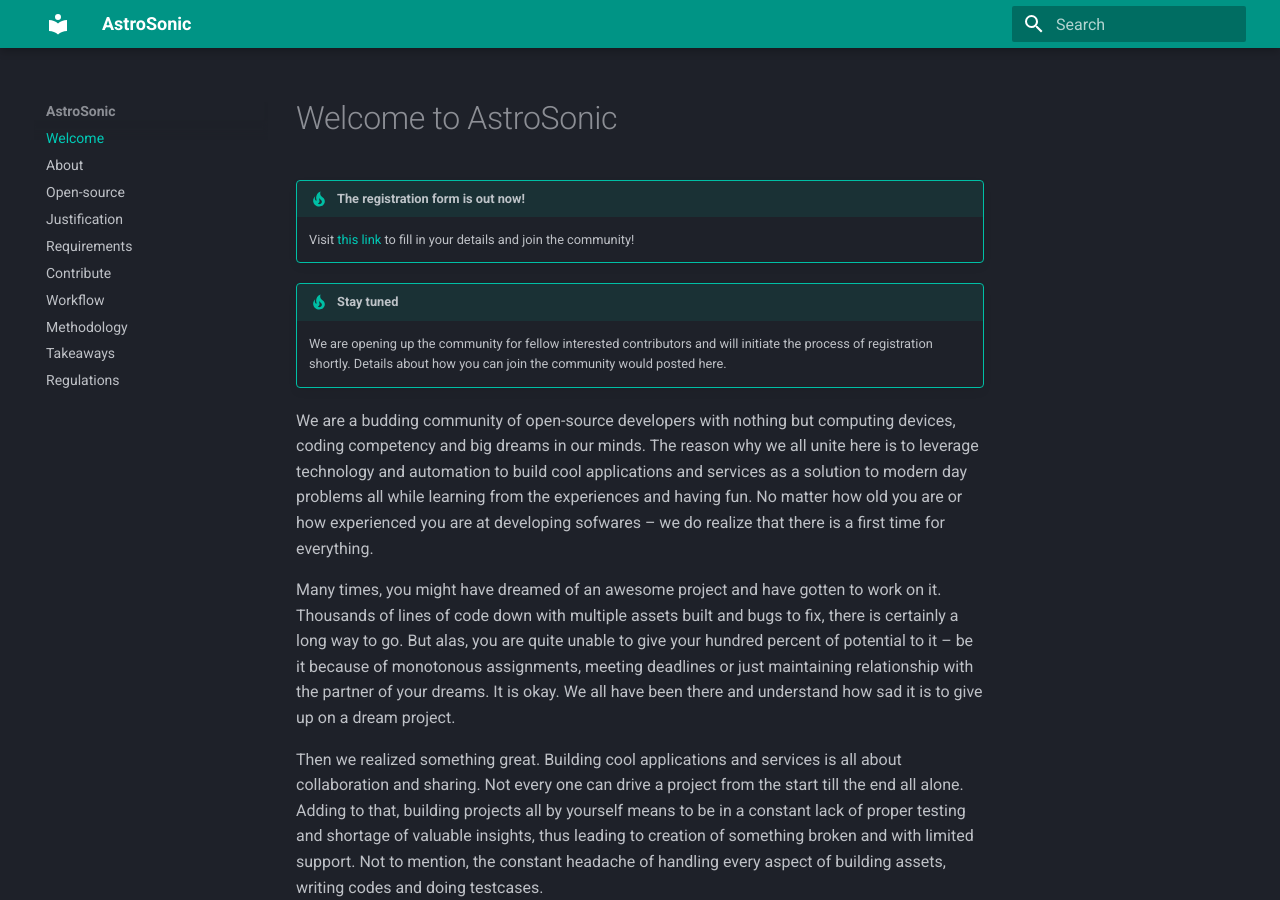
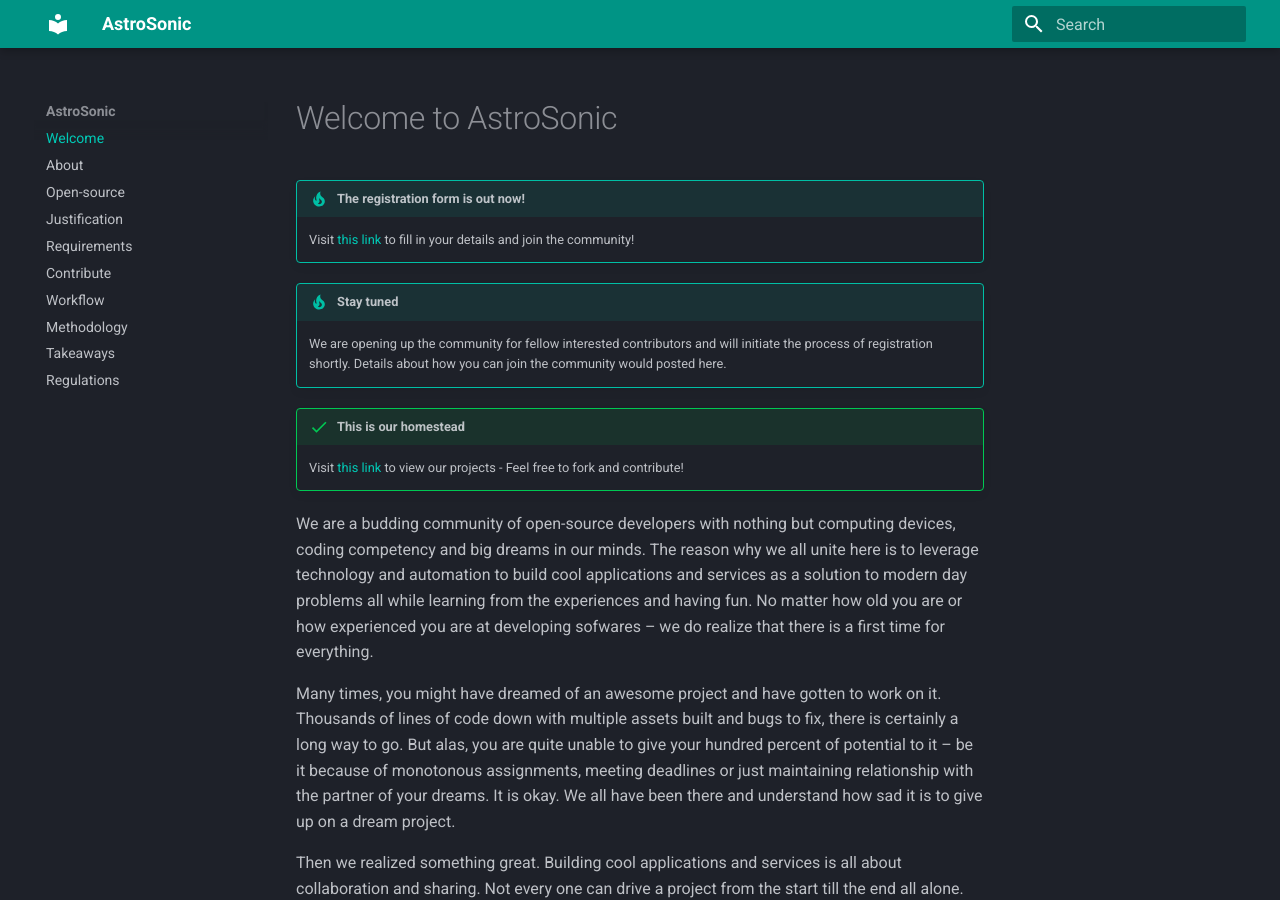
Before and after one commit to astrosonic/community-website, an MkDocs documentation site: the page built from docs/index.md, in a window 1280 px wide and 900 px high. Built offline with MkDocs 1.6.1 and Material for MkDocs 9.7.7, drawn with Linux system fonts in a browser that asks for light colours.

Commit message:
Added GitHub link and organization placeholder

```diff
--- a/docs/index.md
+++ b/docs/index.md
@@ -5,6 +5,9 @@
 
 !!! tip "Stay tuned"
     We are opening up the community for fellow interested contributors and will initiate the process of registration shortly. Details about how you can join the community would posted here.
+
+!!! success "This is our homestead"
+    Visit [this link](https://github.com/astrosonic/) to view our projects - Feel free to fork and contribute!
 
 We are a budding community of open-source developers with nothing but computing devices, coding competency and big dreams in our minds. The reason why we all unite here is to leverage technology and automation to build cool applications and services as a solution to modern day problems all while learning from the experiences and having fun. No matter how old you are or how experienced you are at developing sofwares – we do realize that there is a first time for everything.
 
```
Also changed, not shown: docs/orgst.md (+2 -0 lines).
